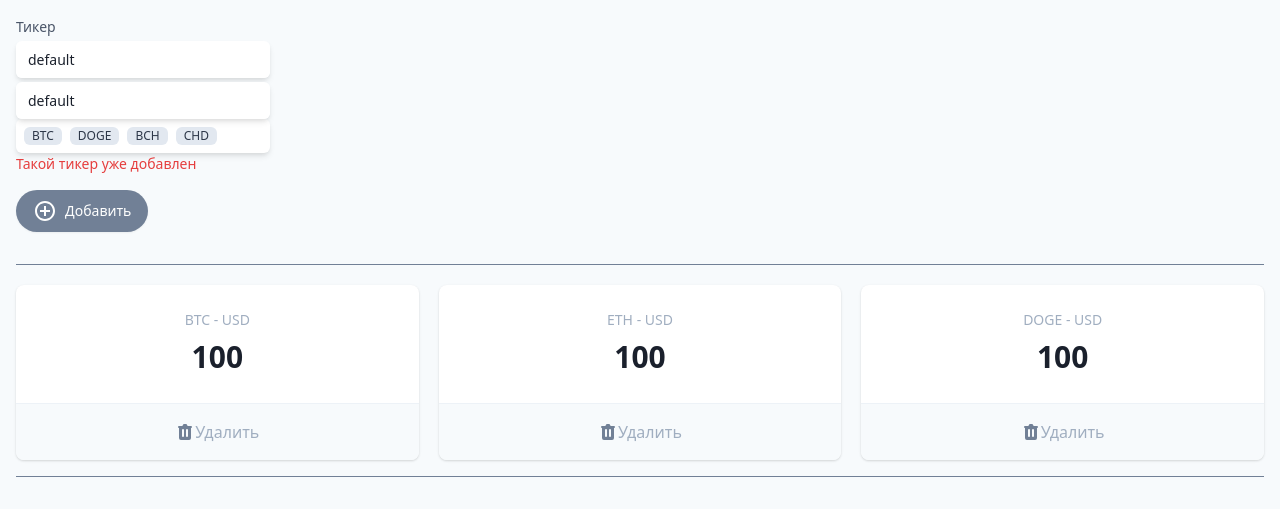
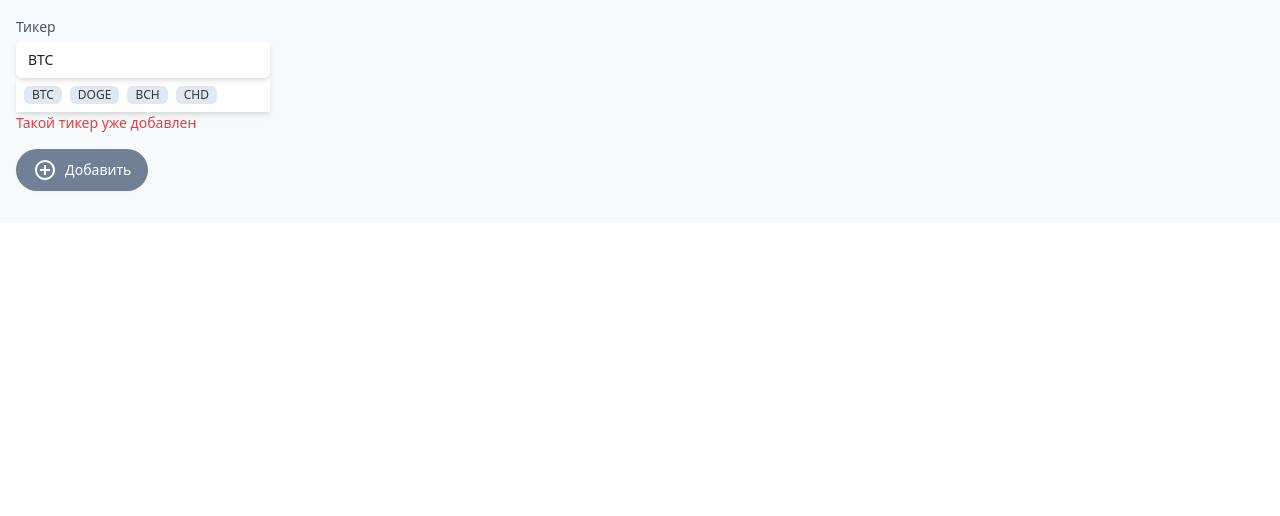
Before and after one commit to zbybko/cryptonomicon, a Vue app: page / in a window 1280 px wide. Shown: the top 516 px of the page. Built offline with nearby package versions, Linux system fonts and the light colour scheme.

Commit message:
Use api for output values

```diff
--- a/src/App.vue
+++ b/src/App.vue
@@ -3,25 +3,25 @@ export default {
   name: 'App',
   data() {
     return {
-      name: "default",
-      price: "default",
-      tickers: [
-        {name: "BTC", price: "100"},
-        {name: "ETH", price: "100"},
-        {name: "DOGE", price: "100"},
-      ],
+      name: "BTC",
+      tickers: [],
       sell: null,
     };
   },
 
   methods: {
     add() {
-      const newTicker = {
+      const currentTicker = {
         name: this.name,
-        price: this.price,
+        price: '-',
       };
-
-      this.tickers.push(newTicker);
+      this.tickers.push(currentTicker);
+      setInterval(async () => {
+        const f = await fetch(`https://min-api.cryptocompare.com/data/price?fsym=${currentTicker.name}&tsyms=EUR&api_key=51eb80d25b167611647f40bada38cf68e0d4868cd515da24c624adfa9cbdbd22`);
+        const data = await f.json();
+        console.log(data);
+        this.tickers.find(t => t.name === currentTicker.name).price = data.EUR > 1 ? data.EUR.toFixed(2) : data.EUR.toPrecision(2);
+      }, 3000);
     },
     handleDelete(tickerToRemove) {
       this.tickers = this.tickers.filter(ticker => ticker !== tickerToRemove);
@@ -50,18 +50,7 @@ export default {
                   placeholder="Например DOGE"
               />
             </div>
-            <div class="mt-1 relative rounded-md shadow-md">
-              <input
-                  v-model="price"
-                  @keyup.enter="add"
-                  type="text"
-                  name="wallet"
-                  id="wallet"
-                  class="block w-full pr-10 border-gray-300 text-gray-900 focus:outline-none focus:ring-gray-500 focus:border-gray-500 sm:text-sm rounded-md"
-                  placeholder="Например DOGE"
-              />
-            </div>
-            <div class="flex bg-white shadow-md p-1 rounded-md shadow-md flex-wrap">
+            <div class="flex bg-white shadow-md p-1 rounded-mdshadow-md flex-wrap">
             <span
                 class="inline-flex items-center px-2 m-1 rounded-md text-xs font-medium bg-gray-300 text-gray-800 cursor-pointer">
               BTC
```
